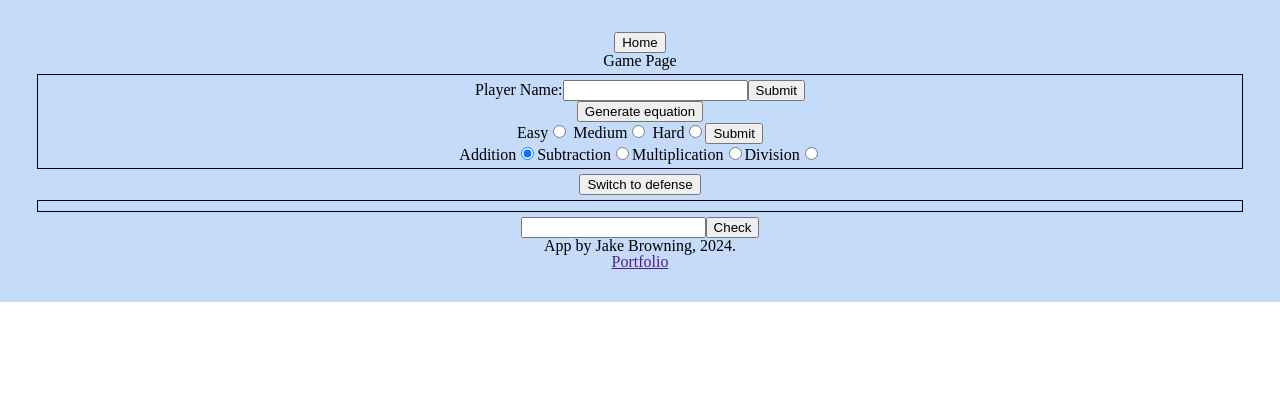
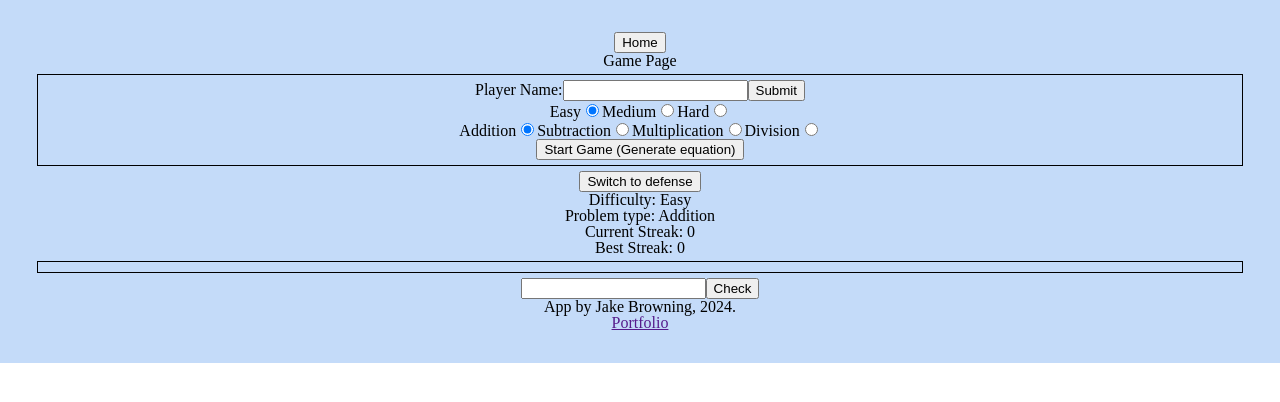
Before and after one commit to JakeBrowning90/math-game-1, a React (Vite) app: page / in a window 1280 px wide. Both pictures are taken after a click on the button "Start Game". Shown: the top 402 px of the page. Built offline with nearby package versions, Linux system fonts and the light colour scheme.

Commit message:
Add streak counters

```diff
--- a/src/components/GamePage.jsx
+++ b/src/components/GamePage.jsx
@@ -1,7 +1,11 @@
 import { useState } from "react";
 
 function GamePage({ navToHome }) {
-  const [gameMode, setGameMode] = useState(1);
+  const [currentStreak, setCurrentStreak] = useState(0);
+  const [bestStreak, setBestStreak] = useState(0);
+
+  const [difficulty, setDifficulty] = useState("Easy");
+  const [gameMode, setGameMode] = useState("Addition");
   const [cap, setCap] = useState(10);
   const [floor, setFloor] = useState(0);
   const [attackPhase, setAttackPhase] = useState(true);
@@ -20,19 +24,21 @@ function GamePage({ navToHome }) {
     return Math.floor(Math.random() * (maxFloored - minCeiled + 1) + minCeiled);
   };
 
+  const changeDifficulty = (e) => {
+    setDifficulty(e.target.value);
+  };
+
   const changeMode = (e) => {
     setGameMode(e.target.value);
-    console.log("Mode set!");
-    console.log(gameMode);
   };
 
   const generateEquation = () => {
     // Get values
     let values = [];
-    if (gameMode == 1 || gameMode == 2) {
+    if (gameMode == "Addition" || gameMode == "Subtraction") {
       // Get add/sub values
       values = generateAddSub();
-      if (gameMode == 1) {
+      if (gameMode == "Addition") {
         if (attackPhase == true) {
           // X + Y = (Z)
           setPrintedEquation(`${values[0]} + ${values[1]} = __`);
@@ -42,7 +48,7 @@ function GamePage({ navToHome }) {
           setPrintedEquation(`${values[0]} + __ = ${values[2]}`);
           setMissingValue(values[1]);
         }
-      } else if (gameMode == 2) {
+      } else if (gameMode == "Subtraction") {
         if (attackPhase == true) {
           // Z - X = (Y)
           setPrintedEquation(`${values[2]} - ${values[0]} = __`);
@@ -53,10 +59,10 @@ function GamePage({ navToHome }) {
           setMissingValue(values[1]);
         }
       }
-    } else if (gameMode == 3 || gameMode == 4) {
+    } else if (gameMode == "Multiplication" || gameMode == "Division") {
       // Get mult/div values
       values = generateMultDiv();
-      if (gameMode == 3) {
+      if (gameMode == "Multiplication") {
         if (attackPhase == true) {
           // X * Y = (Z)
           setPrintedEquation(`${values[0]} x ${values[1]} = __`);
@@ -66,7 +72,7 @@ function GamePage({ navToHome }) {
           setPrintedEquation(`${values[0]} x __ = ${values[2]}`);
           setMissingValue(values[1]);
         }
-      } else if (gameMode == 4) {
+      } else if (gameMode == "Division") {
         if (attackPhase == true) {
           // Z / X = (Y)
           setPrintedEquation(`${values[2]} % ${values[0]} = __`);
@@ -97,11 +103,14 @@ function GamePage({ navToHome }) {
   const checkAnswer = (e) => {
     e.preventDefault();
     if (answer == missingValue) {
-      console.log("Correct!");
       setFeedback("Correct!");
+      setCurrentStreak((currentStreak) => currentStreak + 1);
+      if (currentStreak >= bestStreak) {
+        setBestStreak((bestStreak) => bestStreak + 1);
+      }
     } else {
-      console.log("Miss!");
       setFeedback("Miss!");
+      setCurrentStreak((currentStreak) => currentStreak - currentStreak);
     }
     generateEquation();
     setAnswer("");
@@ -119,24 +128,41 @@ function GamePage({ navToHome }) {
           </label>
           <button>Submit</button>
         </form>
-        <button onClick={generateEquation}>Generate equation</button>
+
         <form action="">
-          <label htmlFor="">
-            {" "}
+          <label htmlFor="easy">
             Easy
-            <input type="radio" />
+            <input
+              type="radio"
+              name="difficulty"
+              id="easy"
+              value="Easy"
+              checked={difficulty == "Easy"}
+              onChange={changeDifficulty}
+            />
           </label>
-          <label htmlFor="">
-            {" "}
+          <label htmlFor="medium">
             Medium
-            <input type="radio" />
+            <input
+              type="radio"
+              name="difficulty"
+              id="medium"
+              value="Medium"
+              checked={difficulty == "Medium"}
+              onChange={changeDifficulty}
+            />
           </label>
-          <label htmlFor="">
-            {" "}
+          <label htmlFor="hard">
             Hard
-            <input type="radio" />
+            <input
+              type="radio"
+              name="difficulty"
+              id="hard"
+              value="Hard"
+              checked={difficulty == "Hard"}
+              onChange={changeDifficulty}
+            />
           </label>
-          <button>Submit</button>
         </form>
 
         <form>
@@ -147,8 +173,8 @@ function GamePage({ navToHome }) {
                 type="radio"
                 name="gameMode"
                 id="gameMode1"
-                value="1"
-                checked={gameMode == 1}
+                value="Addition"
+                checked={gameMode == "Addition"}
                 onChange={changeMode}
               />
             </label>
@@ -158,8 +184,8 @@ function GamePage({ navToHome }) {
                 type="radio"
                 name="gameMode"
                 id="gameMode2"
-                value="2"
-                checked={gameMode == 2}
+                value="Subtraction"
+                checked={gameMode == "Subtraction"}
                 onChange={changeMode}
               />
             </label>
@@ -169,8 +195,8 @@ function GamePage({ navToHome }) {
                 type="radio"
                 name="gameMode"
                 id="gameMode3"
-                value="3"
-                checked={gameMode == 3}
+                value="Multiplication"
+                checked={gameMode == "Multiplication"}
                 onChange={changeMode}
               />
             </label>
@@ -180,19 +206,27 @@ function GamePage({ navToHome }) {
                 type="radio"
                 name="gameMode"
                 id="gameMode4"
-                value="4"
-                checked={gameMode == 4}
+                value="Division"
+                checked={gameMode == "Division"}
                 onChange={changeMode}
               />
             </label>
           </fieldset>
         </form>
+        <button onClick={generateEquation}>
+          Start Game (Generate equation)
+        </button>
       </div>
 
       <button onClick={togglePhase}>
         {attackPhase ? "Switch to defense" : "Switch to attack"}
       </button>
-
+      <div className="gameInfoCard">
+        <div>Difficulty: {difficulty}</div>
+        <div>Problem type: {gameMode}</div>
+        <div>Current Streak: {currentStreak}</div>
+        <div>Best Streak: {bestStreak}</div>
+      </div>
       <div className="equationCard">
         <div>{feedback}</div>
         <div>{printedEquation}</div>
```
